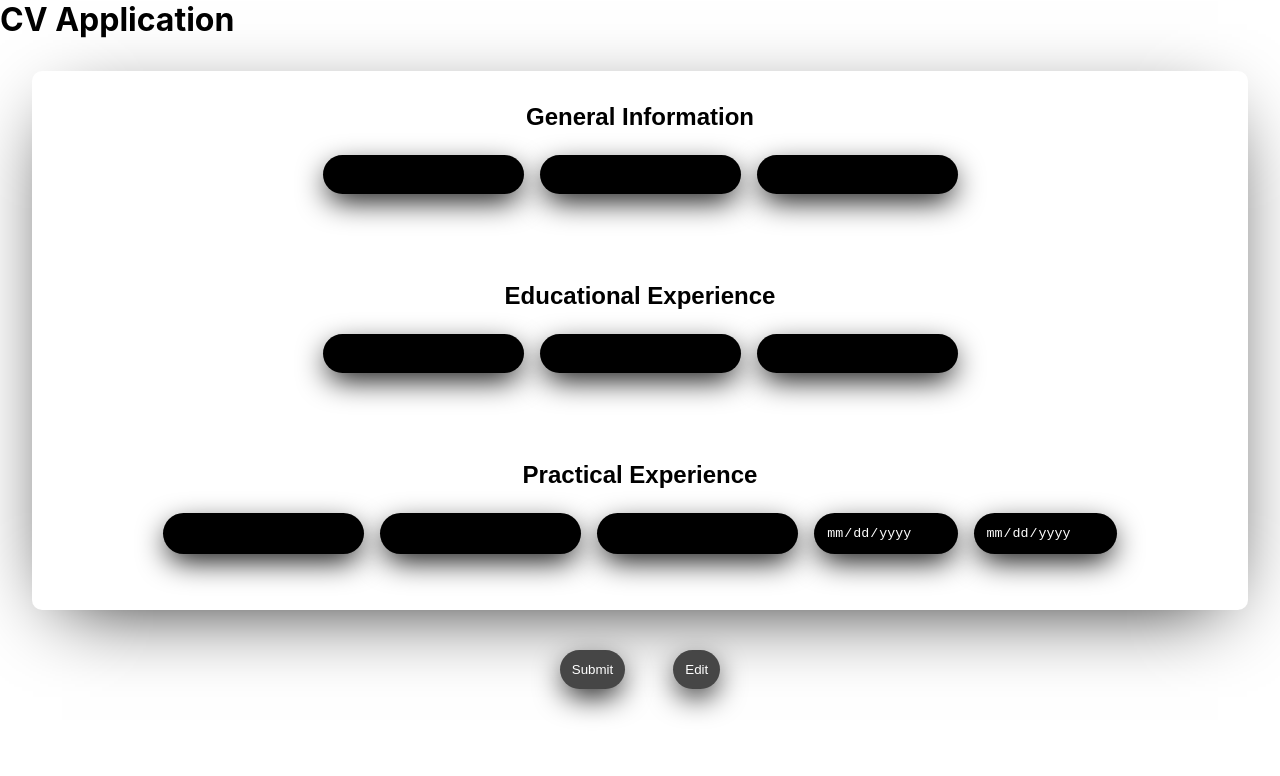
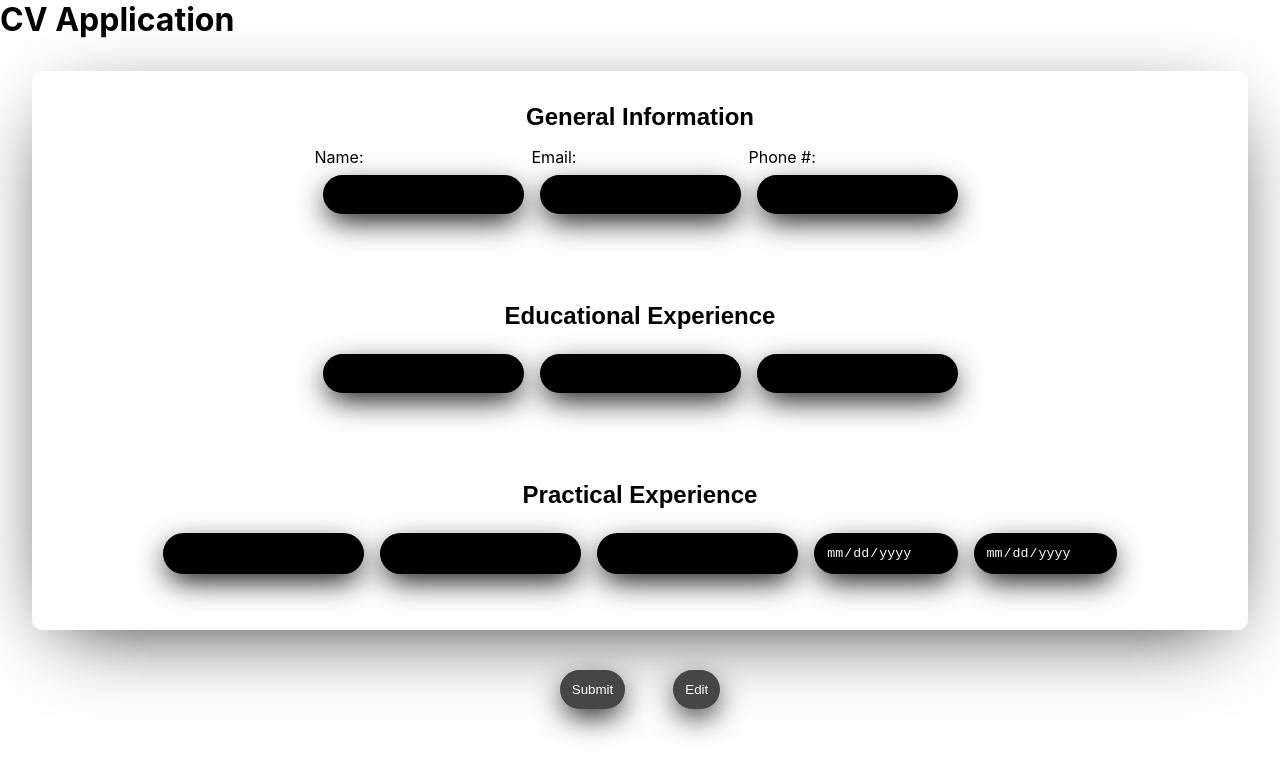
Before and after one commit to SlysDev/cv-application, a React (Create React App) app: page / in a window 1280 px wide. Shown: the top 776 px of the page. Built offline with nearby package versions, Linux system fonts and the light colour scheme; a web font is replaced by a local one.

Commit message:
Added input & rudimentary display of data

```diff
--- a/src/components/EducationalExperience.js
+++ b/src/components/EducationalExperience.js
@@ -19,9 +19,39 @@ export default class EducationalExperience extends Component {
                 <div className="form-section-container">
                     <h2>Educational Experience</h2>
                     <div className="section-information">
-                        <input type="text" name="schoolName" id="" />
-                        <input type="text" name="major" id="" />
-                        <input type="number" name="graduationYear" id="" />
+                        <input
+                            value={this.state.schoolName}
+                            onChange={(e) => {
+                                this.setState({
+                                    schoolName: e.target.value,
+                                });
+                            }}
+                            type="text"
+                            name="schoolName"
+                            id=""
+                        />
+                        <input
+                            value={this.state.major}
+                            onChange={(e) => {
+                                this.setState({
+                                    major: e.target.value,
+                                });
+                            }}
+                            type="text"
+                            name="major"
+                            id=""
+                        />
+                        <input
+                            value={this.state.graduationYear}
+                            onChange={(e) => {
+                                this.setState({
+                                    graduationYear: e.target.value,
+                                });
+                            }}
+                            type="number"
+                            name="graduationYear"
+                            id=""
+                        />
                     </div>
                 </div>
             );
--- a/src/components/GeneralInformation.js
+++ b/src/components/GeneralInformation.js
@@ -17,9 +17,48 @@ export default class GeneralInformation extends Component {
                 <div className="form-section-container">
                     <h2>General Information</h2>
                     <div className="section-information">
-                        <input type="text" name="name" id="" />
-                        <input type="email" name="email" id="" />
-                        <input type="number" name="phone-number" id="" />
+                        <div className="form-item">
+                            <p>Name:</p>
+                            <input
+                                value={this.state.name}
+                                onChange={(e) => {
+                                    this.setState({
+                                        name: e.target.value,
+                                    });
+                                }}
+                                type="text"
+                                name="name"
+                                id=""
+                            />
+                        </div>
+                        <div className="form-item">
+                            <p>Email:</p>
+                            <input
+                                value={this.state.email}
+                                onChange={(e) => {
+                                    this.setState({
+                                        email: e.target.value,
+                                    });
+                                }}
+                                type="email"
+                                name="email"
+                                id=""
+                            />
+                        </div>
+                        <div className="form-item">
+                            <p>Phone #:</p>
+                            <input
+                                value={this.state.phoneNumber}
+                                onChange={(e) => {
+                                    this.setState({
+                                        phoneNumber: e.target.value,
+                                    });
+                                }}
+                                type="number"
+                                name="phone-number"
+                                id=""
+                            />
+                        </div>
                     </div>
                 </div>
             );
@@ -28,9 +67,18 @@ export default class GeneralInformation extends Component {
                 <div className="form-section-container">
                     <h2>General Information</h2>
                     <div className="section-information">
-                        <p>{this.state.name}</p>
-                        <p>{this.state.email}</p>
-                        <p>{this.state.phoneNumber}</p>
+                        <div className="form-item">
+                            <p>Name:</p>
+                            <p>{this.state.name}</p>
+                        </div>
+                        <div className="form-item">
+                            <p>Email:</p>
+                            <p>{this.state.email}</p>
+                        </div>
+                        <div className="form-item">
+                            <p>Phone #:</p>
+                            <p>{this.state.phoneNumber}</p>
+                        </div>
                     </div>
                 </div>
             );
--- a/src/components/PracticalExperience.js
+++ b/src/components/PracticalExperience.js
@@ -22,24 +22,33 @@ export default class PracticalExperience extends Component {
                     <h2>Practical Experience</h2>
                     <div className="section-information">
                         <input
-                            onChange={(value) => {
-                                this.state.companyName = value;
+                            value={this.state.companyName}
+                            onChange={(e) => {
+                                this.setState({
+                                    companyName: e.target.value,
+                                });
                             }}
                             type="text"
                             name="companyName"
                             id=""
                         />
                         <input
-                            onChange={(value) => {
-                                this.state.positionTitle = value;
+                            value={this.state.positionTitle}
+                            onChange={(e) => {
+                                this.setState({
+                                    positionTitle: e.target.value,
+                                });
                             }}
                             type="text"
                             name="positionTitle"
                             id=""
                         />
                         <input
-                            onChange={(value) => {
-                                this.state.jobDescription = value;
+                            value={this.state.jobDescription}
+                            onChange={(e) => {
+                                this.setState({
+                                    jobDescription: e.target.value,
+                                });
                             }}
                             type="text"
                             name="jobDescription"
@@ -47,7 +56,9 @@ export default class PracticalExperience extends Component {
                         />
                         <input
                             onChange={(value) => {
-                                this.state.dateOfHire = new Date(value);
+                                this.setState({
+                                    dateOfHire: new Date(value),
+                                });
                             }}
                             type="date"
                             name="dateOfHire"
@@ -55,7 +66,9 @@ export default class PracticalExperience extends Component {
                         />
                         <input
                             onChange={(value) => {
-                                this.state.dateOfDeparture = new Date(value);
+                                this.setState({
+                                    dateOfDeparture: new Date(value),
+                                });
                             }}
                             type="date"
                             name="dateOfDeparture"
```
